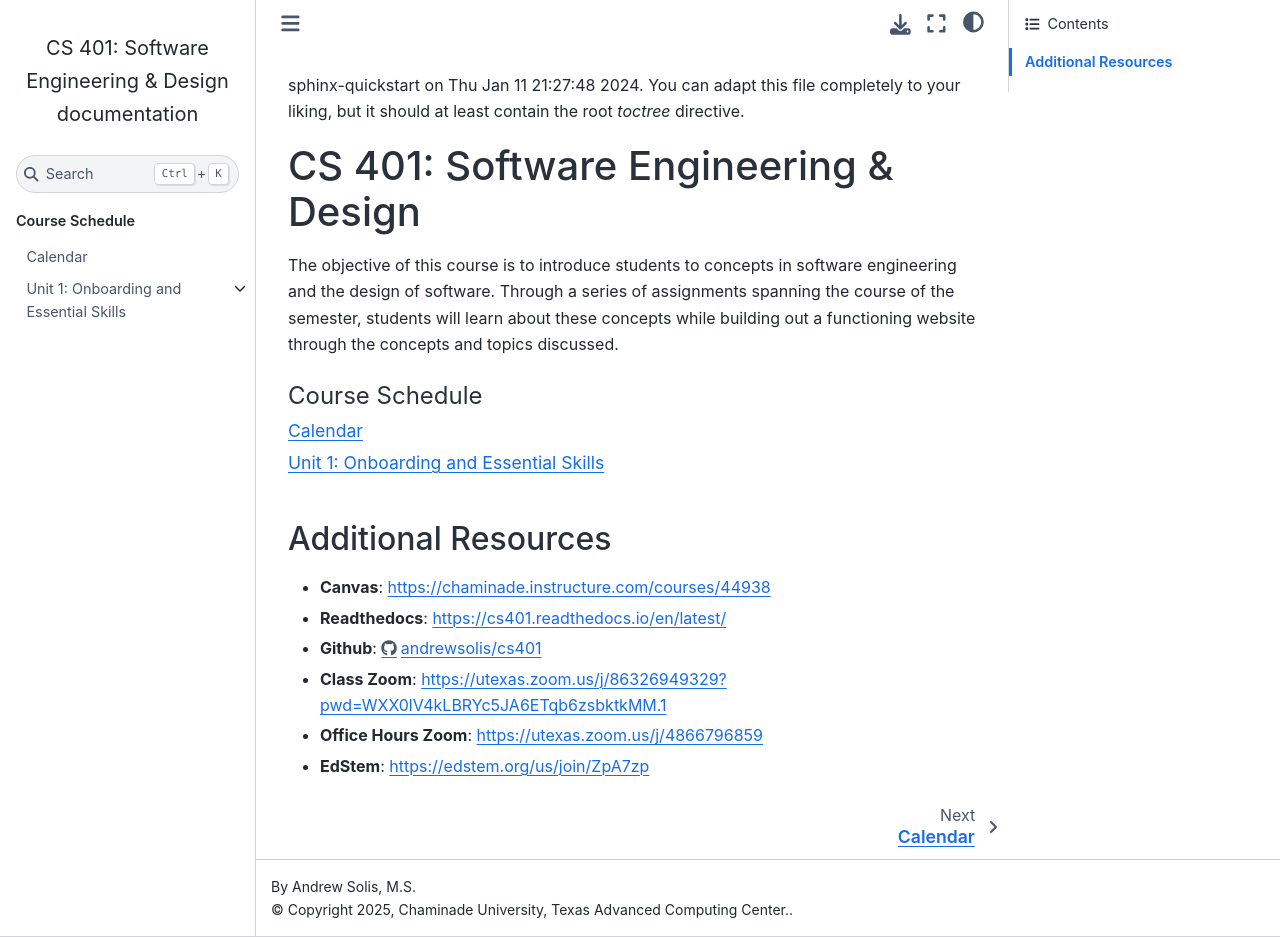
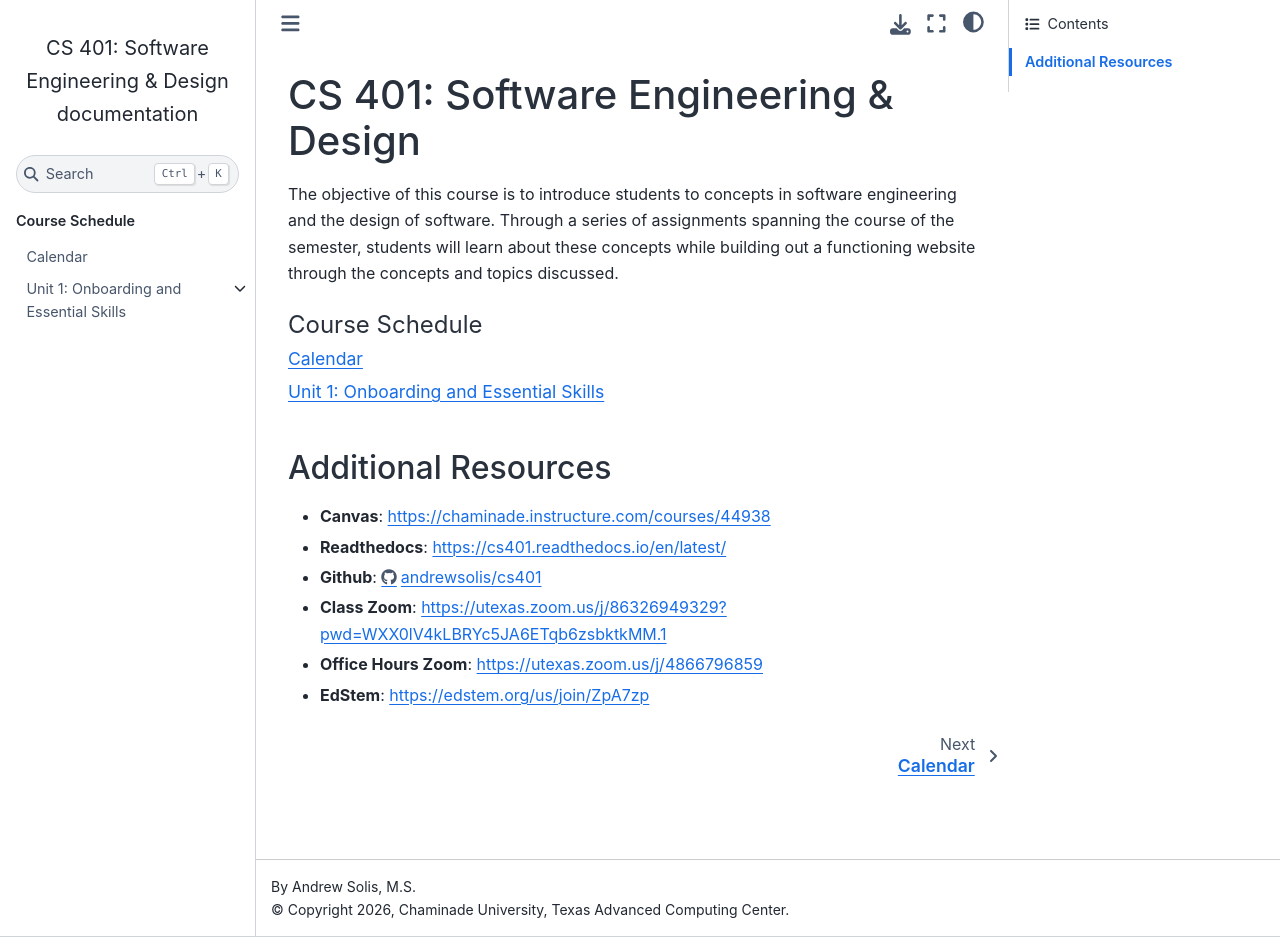
Before and after one commit to andrewsolis/cs401, a Sphinx documentation site: the page built from docs/index.rst, in a window 1280 px wide and 937 px high. Built offline with Sphinx 7.4.7 and the Sphinx Book theme 1.1.4, drawn with Linux system fonts in a browser that asks for light colours; pages that are not in the unit, such as notebooks, are missing from menus.

Commit message:
update year, copyright

```diff
--- a/docs/conf.py
+++ b/docs/conf.py
@@ -19,7 +19,7 @@ import sphinx_rtd_theme
 # -- Project information -----------------------------------------------------
 
 project = 'CS 401: Software Engineering & Design'
-copyright = '2025, Chaminade University, Texas Advanced Computing Center.'
+copyright = '2026, Chaminade University, Texas Advanced Computing Center'
 author = 'Andrew Solis, M.S.'
 
 
--- a/docs/index.rst
+++ b/docs/index.rst
@@ -1,10 +1,3 @@
-.. role:: red
-
-.. CS 401: Software Engineering & Design documentation master file, created by
-sphinx-quickstart on Thu Jan 11 21:27:48 2024.
-You can adapt this file completely to your liking, but it should at least
-contain the root `toctree` directive.
-
 CS 401: Software Engineering & Design
 ======================================
 
```
Also changed, not shown: README.md (+1 -1 lines).
